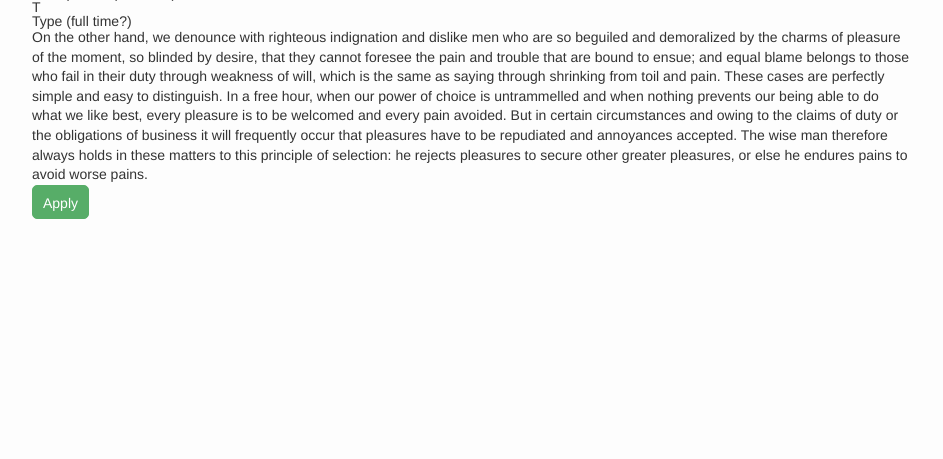
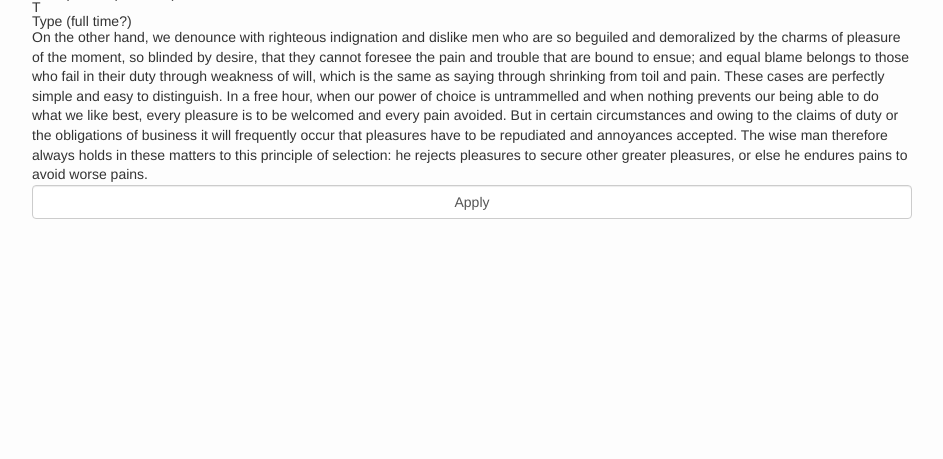
Before and after one commit to hiven/hiven.github.io, a PHP site: page /job.html in a window 1280 px wide. Shown: the part 159-618 px from the top of the page, without its empty margins (168-1111 px from the left). Run offline with PHP 8.4, Linux system fonts and the light colour scheme.

Commit message:
Update main.css

```diff
--- a/css/main.css
+++ b/css/main.css
@@ -258,6 +258,25 @@ label {
     height: 80px;
 }
 
+.input {
+    display: block;
+width: 100%;
+height: 34px;
+padding: 6px 12px;
+font-size: 14px;
+line-height: 1.42857143;
+color: #555;
+background-color: #fff;
+background-image: none;
+border: 1px solid #ccc;
+border-radius: 4px;
+-webkit-box-shadow: inset 0 1px 1px rgba(0,0,0,.075);
+box-shadow: inset 0 1px 1px rgba(0,0,0,.075);
+-webkit-transition: border-color ease-in-out .15s,-webkit-box-shadow ease-in-out .15s;
+-o-transition: border-color ease-in-out .15s,box-shadow ease-in-out .15s;
+transition: border-color ease-in-out .15s,box-shadow ease-in-out .15s;
+}
+
 @media (min-width:600px) {
     .place {
         display: inline-block;
```
